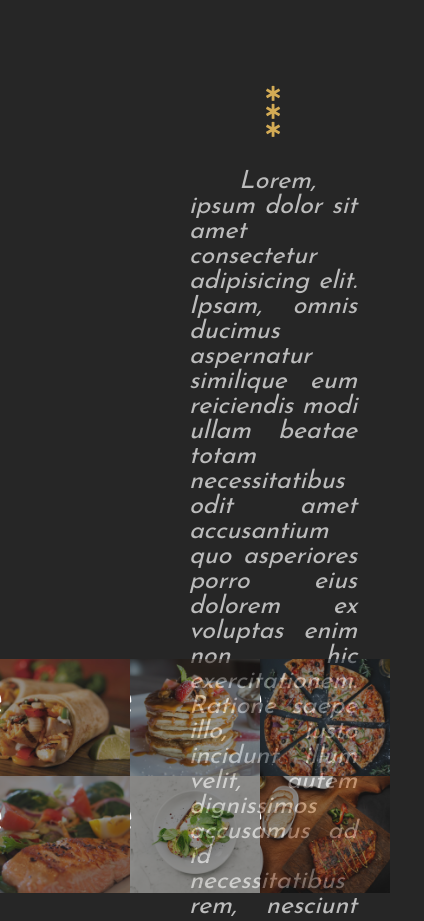
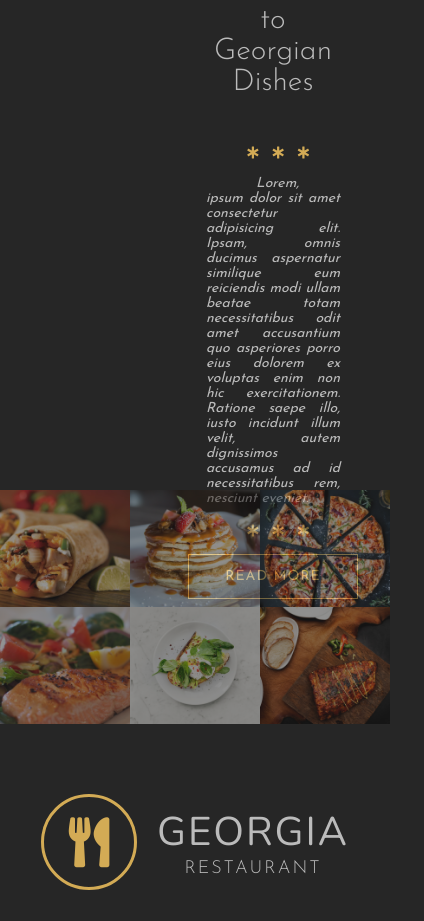
Before and after one commit to OlgaLiubar/georgia-restaurant, a website: page index.html in a window 390 px wide. Shown: the part 945-1866 px from the top of the page, 424 px wide, since content can reach past the window. Drawn offline with nearby package versions, Linux system fonts and the light colour scheme.

Commit message:
feat: media queries pt1

```diff
--- a/scss/_components.scss
+++ b/scss/_components.scss
@@ -32,7 +32,14 @@
     border: 3px solid $color-primary;
     border-radius: 50%;
     margin-right: 20px;
+    text-decoration: none;
     @include flexLayout;
+
+    @media (max-width: 1100px) {
+        font-size: 50px;
+        width: 90px;
+        height: 90px;
+    }
 }
 
 .main-name {
@@ -40,6 +47,10 @@
     font-size: 50px;
     color: $color-secondary;
     @include textStyles;
+
+    @media (max-width: 1300px) {
+        font-size: 40px;
+    }
 }
 
 .sub-name {
@@ -56,6 +67,14 @@
     font-weight: 300;
     color: $color-primary;
     margin-bottom: 40px;
+
+    @media (max-width: 1600px) {
+        font-size: 80px;
+    }
+
+    @media (max-width: 1300px) {
+        font-size: 60px;
+    }
 }
 
 .sub-heading {
@@ -64,6 +83,21 @@
     font-weight: 300;
     color: $color-secondary;
     margin-bottom: 80px;
+    text-align: center;
+
+    @media (max-width: 1600px) {
+        font-size: 50px;
+        margin-bottom: 50px;
+    }
+
+    @media (max-width: 1300px) {
+        font-size: 40px;
+        margin-bottom: 30px;
+    }
+
+    @media (max-width: 1000px) {
+        font-size: 30px;
+    }
 }
 
 .main-btn {
@@ -111,14 +145,22 @@
         &-heading {
             font-family: $font-nunito;
             font-size: 50px;
-            @include textStyles(capitalize)
+            @include textStyles(capitalize);
+
+            @media (max-width: 900px) {
+                font-size: 35px;
+            }
         }
 
         &-paragraph {
             font-family: $font-josefinSans;
             font-size: 30px;
             margin-bottom: 30px;
-            @include textStyles(capitalize)
+            @include textStyles(capitalize);
+
+            @media (max-width: 900px) {
+                font-size: 20px;
+            }
         }
 
         &-btn {
@@ -134,6 +176,12 @@
             border-radius: 30px;
             outline: none;
             cursor: pointer;
+
+            @media (max-width: 900px) {
+                font-size: 12px;
+                width: 130px;
+                height: 30px;
+            }
         }
     }
 
--- a/scss/_layout.scss
+++ b/scss/_layout.scss
@@ -121,10 +121,18 @@
     display: flex;
     align-items: center;
 
+    @media (max-width: 900px) {
+        height: 70vh;
+    }
+
     &-left {
         width: 40%;
         position: relative;
         left: -200px;
+
+        @media (max-width: 1300px) {
+            left: -150px;
+        }
 
         img {
             width: 100%;
@@ -140,14 +148,26 @@
         padding: 0 100px;
         box-sizing: border-box;
 
+        @media (max-width: 1300px) {
+            padding: 0 50px;
+        }
+
         .stars {
             margin: 30px 0;
+
+            @media (max-width: 1000px) {
+                margin: 15px 0;
+            }
         }
 
         .star {
             font-size: 15px;
             color: $color-primary;
             margin-left: 10px;
+
+            @media (max-width: 1000px) {
+                font-size: 12px;
+            }
         }
 
         .description {
@@ -160,6 +180,14 @@
             // абзац
             &::first-letter {
                 padding-left: 50px;
+            }
+
+            @media (max-width: 1600px) {
+                font-size: 18px;
+            }
+
+            @media (max-width: 1000px) {
+                font-size: 14px;
             }
         }
     }
@@ -202,6 +230,10 @@
             &:hover {
                 color: $color-primary;
             }
+
+            @media (max-width: 1000px) {
+                font-size: 35px;
+            }
         }
     }
 
```
Also changed, not shown: css/main.css.
